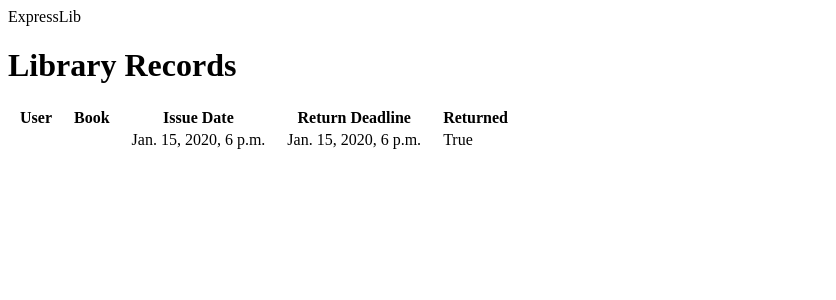
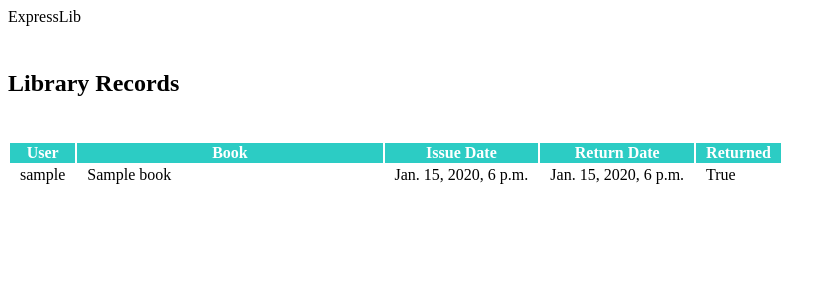
Before and after one commit to ajmdz/expresslib, a Django app: page /records/ in a window 1280 px wide. Shown: the top 300 px of the page, without its empty margins (0-836 px from the left). Run offline with Django 4.2, Linux system fonts and the light colour scheme; tables that the repository leaves empty hold one stand-in row (values such as "Sample post").

Commit message:
feat: (admin) apply design theme to templates

```diff
--- a/records/templates/records/admin-records.html
+++ b/records/templates/records/admin-records.html
@@ -1,36 +1,56 @@
 {% extends 'admin-main.html' %}
+{% load static %}
 
 {% block content %}
-<h1>Library Records</h1>
+<div class="container-fluid" style="">
+    <div class="row fullview">
+
+        <div class="col-lg-1 d-none d-lg-block" style=""></div>
+
+
+        <div class="col-lg-10" style="">
+            <h2 style="padding: 1em 0">Library Records</h2>
 
             {% if records %}
-    <table>
-        <tr>
-            <th>User</th>
-            <th>Book</th>
-            <th>Issue Date</th>
-            <th>Return Deadline</th>
-            <th>Returned</th>
+                <table class="table table-hover">
+                    <thead>
+                        <tr style="background-color: #2CCCC4; color: #fff;">
+                            <th scope="col">User</th>
+                            <th style="width:40%" scope="col">Book</th>
+                            <th scope="col">Issue Date</th>
+                            <th scope="col">Return Date</th>
+                            <th scope="col">Returned</th>
                         </tr>
+                    </thead>
+
+
                     {% for item in records %}
                     <tr>
-                <td>{{item.request.user.username}}</td>
-                <td>{{item.request.book.title}}</td>
+                        <td>{{item.request_fk.user.username}}</td>
+                        <td>{{item.request_fk.book.title}}</td>
                         <td>{{item.issue_date}}</td>
                         <td>{{item.return_date}}</td>
-                <td>
+                        <td class="text-center">
                             {% if not item.returned %}
                                 {{item.returned}} <br>
-                        <a href="{% url 'records:return-book' item.id %}">Mark as returned</a>
+                                <a href="{% url 'records:return-book' item.id %}" style="text-decoration: none;">
+                                    Mark as returned
+                                </a>
                             {% else %}
                                 {{item.returned}}
                             {% endif %}
                         </td>
                     </tr>
                     {% endfor %}
-    <table>
+                </table>
             {% else %}
-<h3> No records yet.</h3>
+                <h3 class="text-center"> No records yet.</h3>
             {% endif %}
+        </div>
+
+        <div class="col-lg-1 d-none d-lg-block" style=""></div>
+
+    </div>
+</div>
 
 {% endblock content %}
```
Also changed, not shown: records/templates/records/admin-requests.html (+32 -13 lines). Lines whose indentation alone changed are shown as unchanged.
